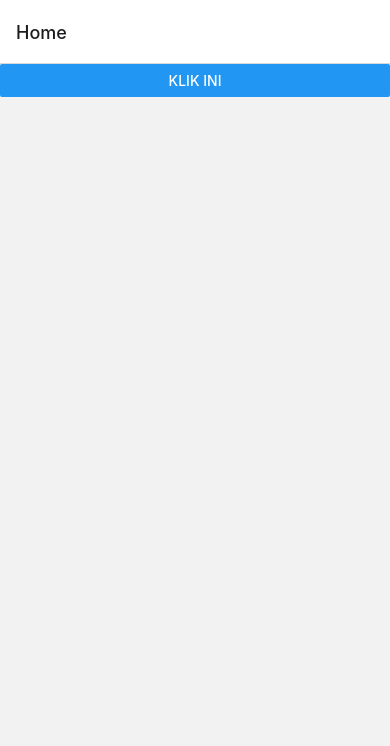
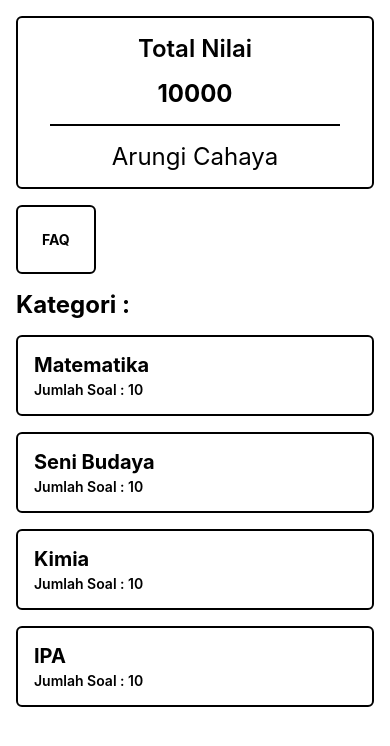
Before and after one commit to a7chax/GameTebakTebakan, a React Native app: screen /Home in a window 390 px wide. Shown: the top 746 px of the page. Built offline with nearby package versions, Linux system fonts and the light colour scheme.

Commit message:
home & opening screen

```diff
--- a/app/routes/UserRoute.js
+++ b/app/routes/UserRoute.js
@@ -1,13 +1,22 @@
 import React from 'react';
 import {createStackNavigator} from '@react-navigation/stack';
 import Home from '../screens/Home';
+import Profile from '../screens/Profile/Profile';
+const Stack = createStackNavigator();
 
-const Stack = createStackNavigator();
+const basicOptions = () => ({
+  headerShown: false,
+});
 
 const UserRoute = () => {
   return (
-    <Stack.Navigator intialRouteName="Home">
-      <Stack.Screen name="Home" component={Home} />
+    <Stack.Navigator intialRouteName="Profile">
+      <Stack.Screen name="Home" component={Home} options={basicOptions()} />
+      <Stack.Screen
+        name="Profile"
+        component={Profile}
+        options={basicOptions()}
+      />
     </Stack.Navigator>
   );
 };
--- a/app/screens/Home/Home.js
+++ b/app/screens/Home/Home.js
@@ -1,20 +1,133 @@
 import React from 'react';
-import {View, Text, Button} from 'react-native';
+import {
+  View,
+  Text,
+  Button,
+  FlatList,
+  ScrollView,
+  StyleSheet,
+  TouchableOpacity,
+} from 'react-native';
 import analytics from '@react-native-firebase/analytics';
 
-const Home = () => {
-  const onPress = async () => {
-    console.log('logged');
-    return await analytics().logEvent('basket', {
+const Home = props => {
+  const {navigation} = props;
+
+  const navigateToProfile = () => {
+    navigation.navigate('Profile');
+  };
+
+  const analytic = async () => {
+    analytics().logEvent('basket', {
       id: 3745092,
       item: 'mens grey t-shirt',
     });
   };
+
+  const Item = ({title}) => (
+    <TouchableOpacity style={styles.item}>
+      <Text style={styles.title}>{title}</Text>
+      <Text style={styles.jumlahsoal}>Jumlah Soal : 10</Text>
+    </TouchableOpacity>
+  );
+
+  const renderItem = ({item}) => <Item title={item} />;
+
   return (
-    <View>
-      <Button title="Klik Ini" onPress={onPress} />
-    </View>
+    <ScrollView style={styles.background}>
+      <View style={styles.scorebox}>
+        <Text style={styles.totalnilai}>Total Nilai</Text>
+        <Text style={styles.nilai}>10000</Text>
+        <View style={styles.horizontalLine} />
+        <TouchableOpacity onPress={navigateToProfile}>
+          <Text style={styles.nama}>Arungi Cahaya</Text>
+        </TouchableOpacity>
+      </View>
+
+      <View style={styles.minibox}>
+        <Text style={styles.textMinibox}>FAQ</Text>
+      </View>
+
+      <View>
+        <Text style={styles.kategori}>Kategori :</Text>
+        <FlatList
+          data={['Matematika', 'Seni Budaya', 'Kimia', 'IPA']}
+          renderItem={renderItem}
+        />
+      </View>
+      {/* <Button title="Klik Ini" onPress={analytic} /> */}
+    </ScrollView>
   );
 };
 
+const styles = StyleSheet.create({
+  background: {padding: 16, backgroundColor: 'white'},
+  container: {
+    flex: 1,
+  },
+  item: {
+    // height: 90,
+    borderRadius: 6,
+    marginBottom: 16,
+    borderWidth: 2,
+    borderColor: 'black',
+    paddingVertical: 16,
+    flexDirection: 'column',
+    alignItems: 'flex-start',
+    paddingHorizontal: 16,
+  },
+  title: {
+    fontSize: 20,
+    color: 'black',
+    fontWeight: '700',
+    marginBottom: 4,
+  },
+  kategori: {
+    fontSize: 24,
+    color: 'black',
+    marginBottom: 16,
+    fontWeight: '700',
+  },
+  minibox: {
+    marginVertical: 16,
+    borderColor: 'black',
+    borderWidth: 2,
+    borderRadius: 6,
+    alignSelf: 'flex-start',
+  },
+  jumlahsoal: {color: 'black', fontWeight: '600'},
+  textMinibox: {margin: 24, color: 'black', fontWeight: '700'},
+  scorebox: {
+    borderColor: 'black',
+    borderWidth: 2,
+    flexDirection: 'column',
+    width: '100%',
+    padding: 16,
+    borderRadius: 6,
+  },
+  totalnilai: {
+    textAlign: 'center',
+    fontSize: 24,
+    color: 'black',
+    fontWeight: '600',
+    marginBottom: 16,
+  },
+  nama: {
+    textAlign: 'center',
+    fontSize: 24,
+    color: 'black',
+  },
+  nilai: {
+    textAlign: 'center',
+    fontSize: 24,
+    color: 'black',
+    fontWeight: '700',
+  },
+  horizontalLine: {
+    borderBottomColor: 'black',
+    borderBottomWidth: 2,
+    margin: 16,
+  },
+});
+
 export default Home;
--- /dev/null
+++ b/app/screens/Profile/Index.js
@@ -0,0 +1,3 @@
+import Profile from './Profile';
+
+export default Profile;
--- /dev/null
+++ b/app/screens/Profile/Profile.js
@@ -0,0 +1,61 @@
+import React, {useState} from 'react';
+import {View, Text, Button, TextInput, TouchableOpacity} from 'react-native';
+
+const Profile = props => {
+  const {navigation} = props;
+
+  const [name, setName] = useState('Random');
+
+  const navigateToHome = () => {
+    navigation.navigate('Home');
+  };
+  return (
+    <View style={{marginHorizontal: 16, marginVertical: '50%'}}>
+      <Text
+        style={{
+          textAlign: 'center',
+          marginVertical: 16,
+          fontWeight: '600',
+          color: 'black',
+          fontSize: 24,
+          // marginBottom: 32,
+        }}>
+        Masukkan Nama Anda
+      </Text>
+      <TextInput
+        style={{
+          height: 50,
+          borderWidth: 2,
+          padding: 10,
+          borderRadius: 6,
+          fontWeight: '700',
+          marginBottom: 8,
+        }}
+        value={name}
+        onChangeText={setName}
+      />
+
+      <TouchableOpacity
+        onPress={navigateToHome}
+        style={{
+          marginTop: 8,
+          borderRadius: 6,
+          alignSelf: 'center',
+          borderWidth: 2,
+          backgroundColor: 'black',
+          width: '100%',
+        }}>
+        <Text
+          style={{
+            color: 'white',
+            textAlign: 'center',
+            marginVertical: 16,
+            fontWeight: '600',
+          }}>
+          SUBMIT
+        </Text>
+      </TouchableOpacity>
+    </View>
+  );
+};
+export default Profile;
```
Also changed, not shown: app/screens/Profile/styles.js (added).
